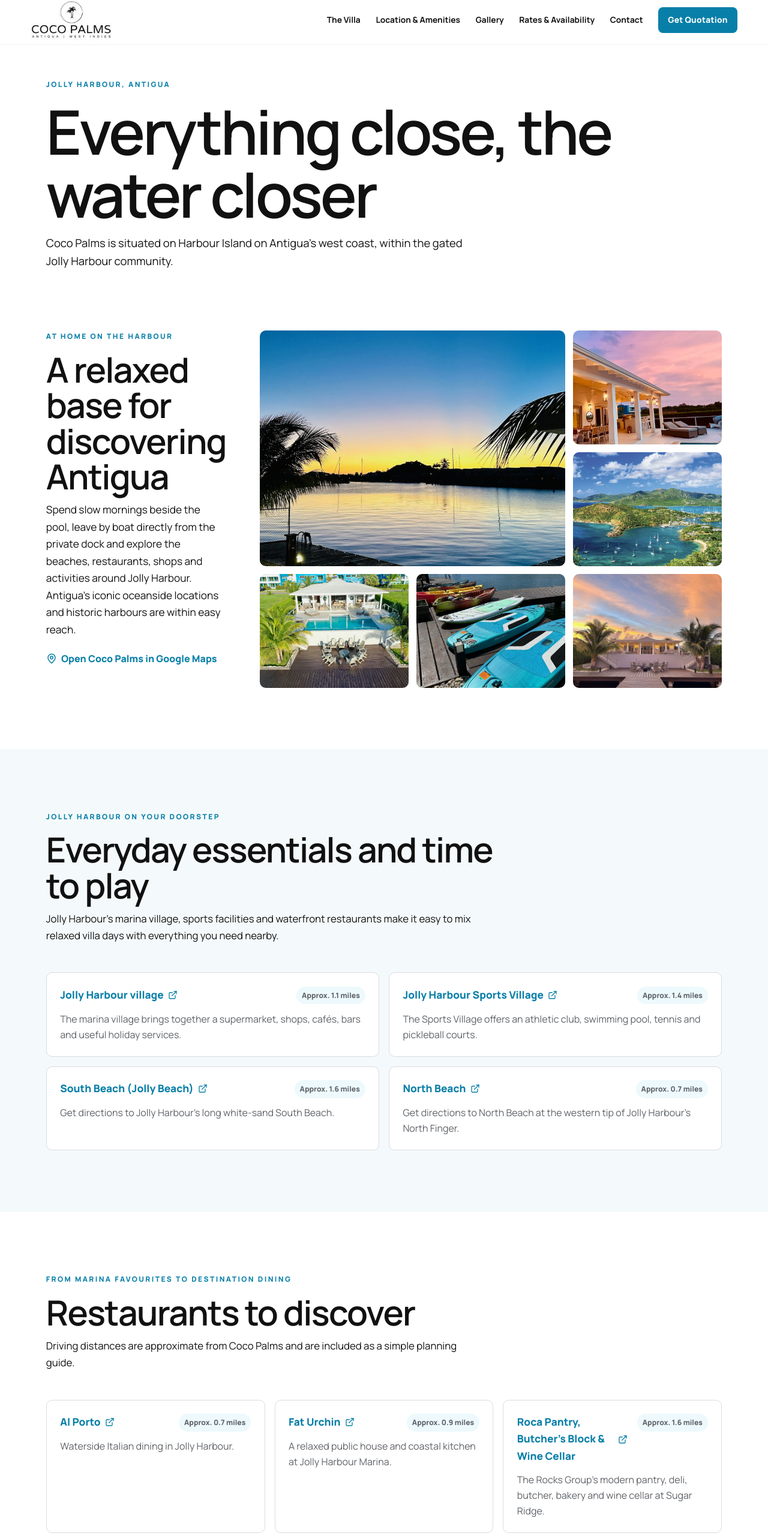
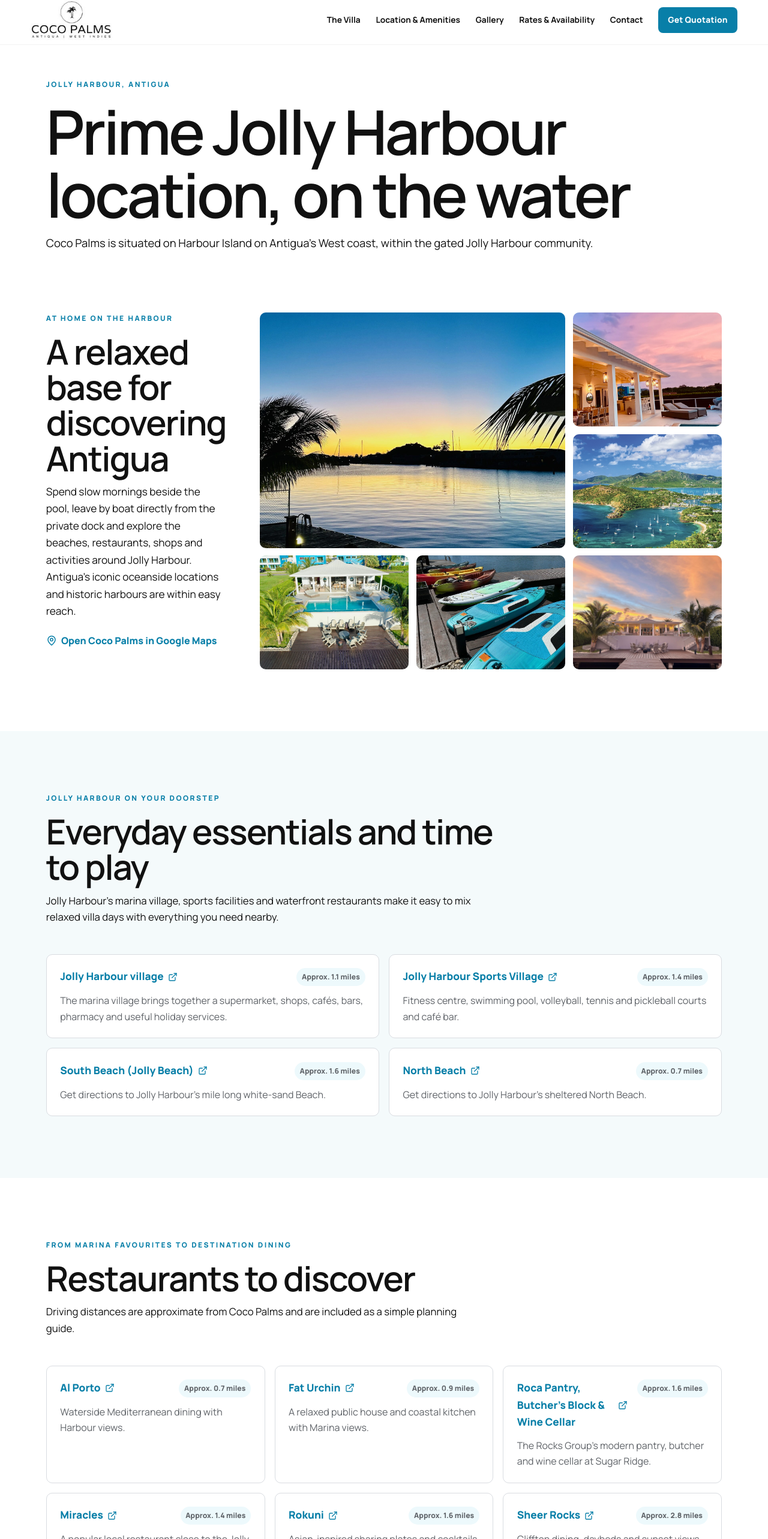
Before and after one commit to paulfairbrother1000/coco-palms-website, a Next.js app: page /location-and-amenities in a window 1280 px wide. Shown: the part 7-2573 px from the top of the page at 60% size. Built offline with nearby package versions, Linux system fonts and the light colour scheme.

Commit message:
Update Location and Amenities copy (#16)
* Refresh location and amenities copy

* Refresh location and amenities copy

* Refresh location and amenities copy

* Match final Location and Amenities wording

```diff
--- a/src/app/globals.css
+++ b/src/app/globals.css
@@ -56,6 +56,7 @@ button{border-radius:8px}
 /* Keep the relationship between display headings and their copy compact and consistent. */
 :where(h1,h2)+p{margin-top:.75rem}
 .page-hero p{font-size:1.15rem;max-width:700px;margin-top:.75rem}
+.page-hero .location-hero-summary{max-width:none}
 .quote-invitation p{margin-top:.75rem}
 
 /* Home introduction image and copy. */
--- a/src/app/location-and-amenities/page.tsx
+++ b/src/app/location-and-amenities/page.tsx
@@ -2,7 +2,9 @@ import Image from "next/image";
 import Link from "next/link";
 import {
   Anchor,
+  Bath,
   BedDouble,
+  BrushCleaning,
   CarFront,
   Coffee,
   ConciergeBell,
@@ -26,8 +28,9 @@ export const metadata = { title: "Location & Amenities" };
 
 const amenities = [
   [Waves, "Waterfront setting"],
-  [BedDouble, "Four bedrooms"],
-  [CookingPot, "Full kitchen"],
+  [BedDouble, "4 bedrooms"],
+  [Bath, "3 bathrooms"],
+  [CookingPot, "Fully fitted indoor kitchen"],
   [Droplets, "Private swimming pool"],
   [Anchor, "Private boat dock"],
   [CookingPot, "Outdoor kitchen"],
@@ -37,12 +40,13 @@ const amenities = [
   [Wifi, "Broadband with guest wifi"],
   [UtensilsCrossed, "Indoor and al fresco dining"],
   [Tv, "Smart TVs, cable and Apple TV"],
-  [Fan, "AC and ceiling fans in all rooms"],
+  [Fan, "AC and ceiling fans"],
   [Sparkles, "Dishwasher"],
   [WashingMachine, "Laundry room with Washer & Dryer"],
   [CarFront, "Ample off-road parking"],
   [ShieldCheck, "Gated community with 24/7 security"],
   [ConciergeBell, "On-island concierge services"],
+  [BrushCleaning, "House keeping"],
 ] as const;
 
 const locationImages = [
@@ -83,41 +87,41 @@ const closeToHome = [
     name: "Jolly Harbour village",
     distance: "Approx. 1.1 miles",
     href: "https://www.jollyharbourantigua.com/",
-    copy: "The marina village brings together a supermarket, shops, cafés, bars and useful holiday services.",
+    copy: "The marina village brings together a supermarket, shops, cafés, bars, pharmacy and useful holiday services.",
   },
   {
     name: "Jolly Harbour Sports Village",
     distance: "Approx. 1.4 miles",
     href: "https://www.jollyharbourantigua.com/sports-village/",
-    copy: "The Sports Village offers an athletic club, swimming pool, tennis and pickleball courts.",
+    copy: "Fitness centre, swimming pool, volleyball, tennis and pickleball courts and café bar.",
   },
   {
     name: "South Beach (Jolly Beach)",
     distance: "Approx. 1.6 miles",
     href: "https://www.google.com/maps/dir/?api=1&origin=Coco+Palms%2C+Jolly+Harbour%2C+Antigua&destination=17.0670921%2C-61.8885747&travelmode=driving",
-    copy: "Get directions to Jolly Harbour’s long white-sand South Beach.",
+    copy: "Get directions to Jolly Harbour’s mile long white-sand Beach.",
   },
   {
     name: "North Beach",
     distance: "Approx. 0.7 miles",
     href: "https://www.google.com/maps/dir/?api=1&origin=Coco+Palms%2C+Jolly+Harbour%2C+Antigua&destination=17.0760346%2C-61.8899019&travelmode=driving",
-    copy: "Get directions to North Beach at the western tip of Jolly Harbour’s North Finger.",
+    copy: "Get directions to Jolly Harbour’s sheltered North Beach.",
   },
 ] as const;
 
 const restaurants = [
-  { name: "Al Porto", distance: "Approx. 0.7 miles", href: "https://www.instagram.com/alporto_antigua/", copy: "Waterside Italian dining in Jolly Harbour." },
-  { name: "Fat Urchin", distance: "Approx. 0.9 miles", href: "https://faturchin.com/", copy: "A relaxed public house and coastal kitchen at Jolly Harbour Marina." },
-  { name: "Roca Pantry, Butcher’s Block & Wine Cellar", distance: "Approx. 1.6 miles", href: "https://roca-antigua.com/", copy: "The Rocks Group’s modern pantry, deli, butcher, bakery and wine cellar at Sugar Ridge." },
+  { name: "Al Porto", distance: "Approx. 0.7 miles", href: "https://www.instagram.com/alporto_antigua/", copy: "Waterside Mediterranean dining with Harbour views." },
+  { name: "Fat Urchin", distance: "Approx. 0.9 miles", href: "https://faturchin.com/", copy: "A relaxed public house and coastal kitchen with Marina views." },
+  { name: "Roca Pantry, Butcher’s Block & Wine Cellar", distance: "Approx. 1.6 miles", href: "https://roca-antigua.com/", copy: "The Rocks Group’s modern pantry, butcher and wine cellar at Sugar Ridge." },
   { name: "Miracles", distance: "Approx. 1.4 miles", href: "https://www.facebook.com/miraclesantigua/", copy: "A popular local restaurant close to the Jolly Harbour entrance." },
   { name: "Rokuni", distance: "Approx. 1.6 miles", href: "https://rokuni-antigua.com/", copy: "Asian-inspired sharing plates and cocktails at Sugar Ridge." },
-  { name: "Sheer Rocks", distance: "Approx. 2.8 miles", href: "https://sheer-rocks.com/", copy: "Clifftop dining, daybeds and sunset views above Ffryes Beach." },
+  { name: "Sheer Rocks", distance: "Approx. 2.8 miles", href: "https://sheer-rocks.com/", copy: "Clifftop dining, daybeds and sunset views above Little Ffryes Beach." },
   { name: "Wild Tamarind", distance: "Approx. 3 miles", href: "https://www.instagram.com/wildtamarindrestaurant/", copy: "Contemporary Caribbean dining beside Ffryes Beach." },
   { name: "Catherine’s Café", distance: "Approx. 15.5 miles", href: "https://catherines-cafe.com/", copy: "French-inspired beachfront dining at Pigeon Point." },
   { name: "Loose Cannon", distance: "Approx. 15.7 miles", href: "https://www.loosecannonbeachbar.com/", copy: "A lively beach bar and restaurant on Galleon Beach." },
-  { name: "Shirley Heights", distance: "Approx. 16.4 miles", href: "https://shirleyheightslookout.com/", copy: "Panoramic harbour views, barbecue and the famous Sunday gathering." },
-  { name: "The Hut", distance: "Approx. 18 miles by boat", href: "https://thehutlittlejumby.com/", copy: "A destination beach restaurant on Little Jumby, best reached from the water." },
-  { name: "Nobu Barbuda", distance: "Approx. 31 nautical miles by boat", href: "https://www.noburestaurants.com/barbuda/contact-and-hours", copy: "Destination dining on Princess Diana Beach, Barbuda, reached by boat from Coco Palms." },
+  { name: "Shirley Heights", distance: "Approx. 16.4 miles", href: "https://shirleyheightslookout.com/", copy: "Iconic harbour views, and the famous Reggae Heights BBQ party with live music" },
+  { name: "The Hut", distance: "Approx. 18 miles by boat", href: "https://thehutlittlejumby.com/", copy: "A destination beach restaurant on Little Jumby Island." },
+  { name: "Nobu Barbuda", distance: "Approx. 31 nautical miles by boat", href: "https://www.noburestaurants.com/barbuda/contact-and-hours", copy: "Destination dining on Princess Diana Beach, Barbuda." },
 ] as const;
 
 const charters = [
@@ -145,10 +149,9 @@ export default function LocationPage() {
     <>
       <section className="page-hero">
         <span className="eyebrow">Jolly Harbour, Antigua</span>
-        <h1>Everything close, the water closer</h1>
-        <p>
-          Coco Palms is situated on Harbour Island on Antigua’s west coast, within the gated Jolly
-          Harbour community.
+        <h1>Prime Jolly Harbour location, on the water</h1>
+        <p className="location-hero-summary">
+          Coco Palms is situated on Harbour Island on Antigua’s West coast, within the gated Jolly Harbour community.
         </p>
       </section>
 
@@ -222,7 +225,7 @@ export default function LocationPage() {
       <section className="section amenities-section">
         <div className="section-heading">
           <span className="eyebrow">Made for an effortless stay</span>
-          <h2>Villa amenities</h2>
+          <h2>Amenities at a glance</h2>
         </div>
         <div className="amenities-grid">
           {amenities.map(([Icon, label]) => (
@@ -248,7 +251,7 @@ export default function LocationPage() {
 
       <section className="quote-invitation section">
         <div>
-          <span className="eyebrow light">Your dates, your party</span>
+          <span className="eyebrow light">Secure your stay</span>
           <h2>Build your personalised quotation</h2>
         </div>
         <Link className="button button-gold" href="/rates-and-availability">Get Quotation</Link>
```
Also changed, not shown: 1 other file (tests, documents, lock files or other folders).
